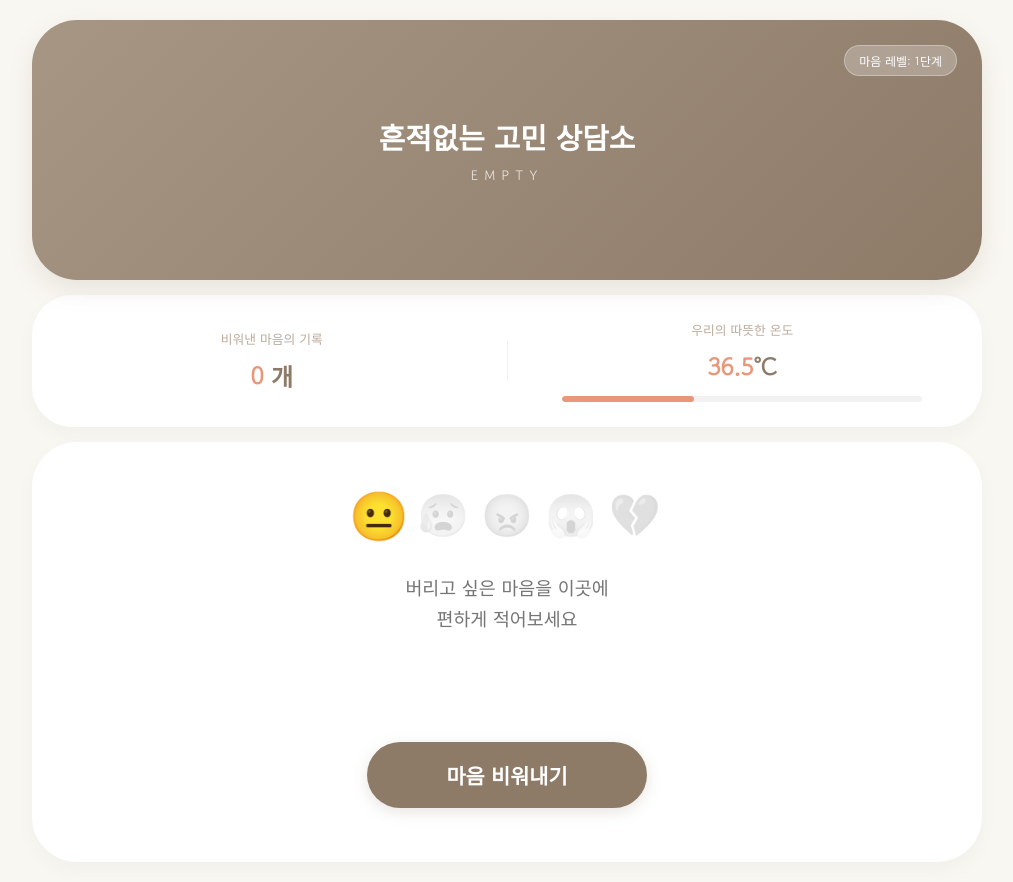
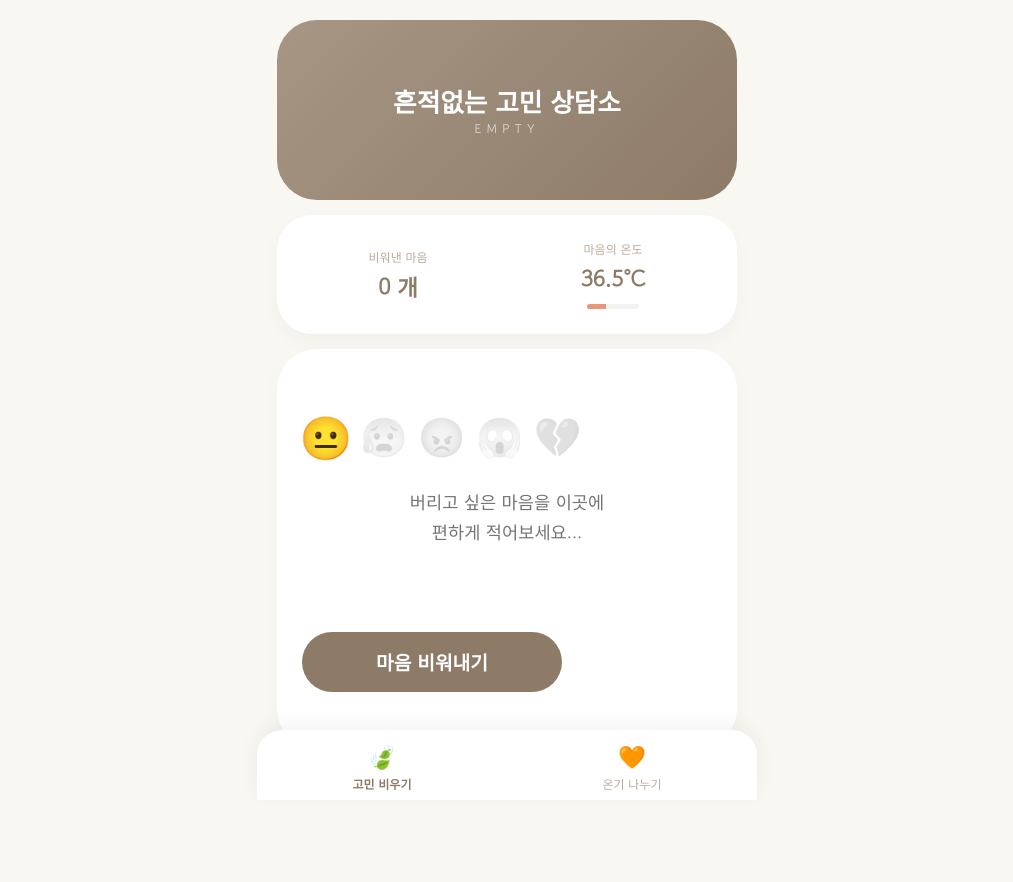
Before and after one commit to wooseonjin/Empty, a Flask app: page / in a window 1280 px wide. Shown: the whole page, without its empty margins (133-1146 px from the left). After the commit the page ends 800 px from the top, so only its background shows below. Run offline with Flask 3, Linux system fonts and the light colour scheme; data comes from the database, SQL or seed files in the repository; data that the repository does not hold is empty.

Commit message:
흔적없는 고민 상담소:EMPTY

```diff
--- a/templates/index.html
+++ b/templates/index.html
@@ -12,7 +12,6 @@
             --accent: #e9967a;
         }
 
-        /* 기본 설정 */
         * {
             font-family: 'Gowun Dodum', sans-serif !important;
             box-sizing: border-box; margin: 0; padding: 0;
@@ -23,96 +22,68 @@
             background-color: var(--soft-beige);
             color: #5d564e; min-height: 100vh;
             display: flex; flex-direction: column; align-items: center;
-            padding: 20px 0;
+            padding-bottom: 80px; /* 내비게이션 바 공간 */
         }
 
         .main-wrapper {
             width: 100%; display: flex; flex-direction: column; gap: 15px; align-items: center;
-            max-width: 500px; /* 모바일 폭 기준 */
+            max-width: 500px; padding: 20px 0;
         }
 
-        /* [상단 배너] 이미지처럼 큼직하고 둥글게 */
+        /* 공통 카드 스타일 */
+        .card { width: 92%; background: white; box-shadow: 0 8px 20px rgba(0,0,0,0.03); }
+
+        /* [상단 배너] */
         .hero-section {
-            width: 92%; height: 220px;
+            width: 92%; height: 180px;
             background: linear-gradient(135deg, #a89685 0%, #8d7b68 100%);
             display: flex; flex-direction: column; justify-content: center; align-items: center;
-            color: white; text-align: center; border-radius: 45px; position: relative;
-            box-shadow: 0 10px 25px rgba(141, 123, 104, 0.15);
+            color: white; text-align: center; border-radius: 40px; position: relative;
         }
+        .main-title { font-size: 1.6rem; font-weight: 700; }
+        .sub-title { font-size: 0.8rem; letter-spacing: 5px; opacity: 0.7; }
 
-        .rank-tag {
-            position: absolute; top: 25px; right: 25px;
-            background: rgba(255,255,255,0.25); padding: 6px 14px;
-            border-radius: 20px; font-size: 0.75rem; border: 1px solid rgba(255,255,255,0.3);
-            backdrop-filter: blur(4px);
+        /* [섹션 전환] */
+        .content-section { display: none; width: 100%; flex-direction: column; align-items: center; gap: 15px; }
+        .content-section.active { display: flex; }
+
+        /* [고민 비우기 뷰] */
+        .info-card { padding: 25px 15px; border-radius: 35px; display: flex; justify-content: space-around; align-items: center; }
+        .info-label { font-size: 0.75rem; color: #bcab9a; margin-bottom: 5px; text-align: center; }
+        .info-value { font-size: 1.4rem; font-weight: 700; color: var(--main-brown); text-align: center; }
+        .temp-bar-bg { width: 80%; height: 5px; background: #f2f2f2; border-radius: 10px; margin: 10px auto 0; overflow: hidden; }
+        .temp-bar-fill { height: 100%; background: var(--accent); transition: width 1.5s ease; }
+
+        .input-card { padding: 40px 25px; border-radius: 40px; min-height: 400px; display: flex; flex-direction: column; align-items: center; justify-content: center; position: relative; }
+        .emotion-selector { margin-bottom: 25px; display: flex; gap: 10px; }
+        .emotion-btn { cursor: pointer; font-size: 2.4rem; filter: grayscale(1); opacity: 0.2; transition: 0.3s; }
+        .emotion-btn.active { filter: grayscale(0); opacity: 1; transform: scale(1.1); }
+        #content { width: 100%; height: 140px; border: none; background: transparent; font-size: 1.1rem; outline: none; resize: none; text-align: center; line-height: 1.7; }
+        .btn-empty { background: var(--main-brown); color: white; border: none; padding: 16px 0; width: 100%; max-width: 260px; font-size: 1.2rem; font-weight: 700; border-radius: 50px; cursor: pointer; }
+
+        /* [온기 나누기 뷰] */
+        .warmth-list { width: 92%; display: flex; flex-direction: column; gap: 12px; }
+        .warmth-card { background: white; padding: 20px; border-radius: 25px; box-shadow: 0 4px 15px rgba(0,0,0,0.02); border-left: 5px solid var(--accent); animation: fadeIn 0.5s ease; }
+        .warmth-text { font-size: 1rem; line-height: 1.6; color: #5d564e; }
+        .warmth-date { font-size: 0.7rem; color: #bcab9a; margin-top: 8px; display: block; }
+
+        .warmth-input-card { padding: 25px; border-radius: 35px; margin-bottom: 10px; }
+        #warmth-msg { width: 100%; height: 80px; border: 1px solid #eee; border-radius: 20px; padding: 15px; font-size: 0.95rem; outline: none; resize: none; margin-bottom: 15px; }
+        .btn-share { background: var(--accent); color: white; border: none; padding: 12px 25px; border-radius: 30px; font-weight: 700; cursor: pointer; width: 100%; }
+
+        /* [하단 내비게이션] */
+        .bottom-nav {
+            position: fixed; bottom: 0; width: 100%; max-width: 500px; height: 70px;
+            background: white; display: flex; justify-content: space-around; align-items: center;
+            box-shadow: 0 -5px 20px rgba(0,0,0,0.05); border-radius: 25px 25px 0 0; z-index: 100;
         }
+        .nav-item { display: flex; flex-direction: column; align-items: center; color: #bcab9a; cursor: pointer; transition: 0.3s; }
+        .nav-item.active { color: var(--main-brown); font-weight: 700; }
+        .nav-icon { font-size: 1.4rem; margin-bottom: 4px; }
+        .nav-label { font-size: 0.75rem; }
 
-        .main-title { font-size: 1.8rem; font-weight: 700; margin-bottom: 8px; }
-        .sub-title { font-size: 0.85rem; letter-spacing: 6px; opacity: 0.8; }
-
-        /* [정보 카드] 이미지와 동일한 2분할 구조 */
-        .info-card {
-            width: 92%; background: white; padding: 25px 15px; border-radius: 40px;
-            display: flex; justify-content: space-around; align-items: center;
-            box-shadow: 0 8px 20px rgba(0,0,0,0.03);
-        }
-        .info-item { text-align: center; flex: 1; }
-        .info-label { font-size: 0.8rem; color: #bcab9a; margin-bottom: 10px; }
-        .info-value { font-size: 1.5rem; font-weight: 700; color: var(--main-brown); }
-        .info-value span { color: var(--accent); }
-
-        .v-line { width: 1px; height: 40px; background: #f0f0f0; margin: 0 10px; }
-
-        /* 온도 바 설정 (이미지처럼 아래 배치) */
-        .temp-bar-bg { width: 80%; height: 6px; background: #f2f2f2; border-radius: 10px; margin: 12px auto 0; overflow: hidden; }
-        .temp-bar-fill { height: 100%; background: var(--accent); transition: width 1.5s ease; border-radius: 10px; }
-
-        /* [입력 카드] */
-        .input-card {
-            width: 92%; background: white; padding: 40px 25px; border-radius: 45px;
-            box-shadow: 0 8px 20px rgba(0,0,0,0.03);
-            display: flex; flex-direction: column; align-items: center;
-            min-height: 420px; position: relative;
-        }
-
-        .input-view { width: 100%; display: flex; flex-direction: column; align-items: center; }
-
-        /* 이모티콘 (😮‍💨 -> 😱 변경 완료) */
-        .emotion-selector { margin-bottom: 30px; display: flex; gap: 12px; }
-        .emotion-btn { cursor: pointer; font-size: 2.6rem; filter: grayscale(1); opacity: 0.2; transition: 0.3s; }
-        .emotion-btn.active { filter: grayscale(0); opacity: 1; transform: scale(1.15); }
-
-        #content {
-            width: 100%; height: 150px; border: none; background: transparent;
-            font-size: 1.15rem; outline: none; resize: none; text-align: center;
-            line-height: 1.7; color: #5d564e; margin-bottom: 20px;
-        }
-
-        /* [버튼] 이미지처럼 둥근 갈색 타원형 */
-        .btn-empty {
-            background: var(--main-brown); color: white; border: none;
-            padding: 18px 0; width: 100%; max-width: 280px;
-            font-size: 1.3rem; font-weight: 700; border-radius: 60px;
-            cursor: pointer; box-shadow: 0 4px 15px rgba(141, 123, 104, 0.2);
-        }
-
-        /* 응원 문구 뷰 */
-        .quote-view {
-            display: none; flex-direction: column; align-items: center; text-align: center; justify-content: center;
-            position: absolute; top: 50%; transform: translateY(-50%); width: 85%;
-            animation: fadeIn 1s ease forwards;
-        }
-        @keyframes fadeIn { from { opacity: 0; } to { opacity: 1; } }
-        .quote-text { font-size: 1.3rem; line-height: 1.8; color: var(--main-brown); margin-bottom: 30px; word-break: keep-all; }
-        .btn-retry { background: transparent; color: #bcab9a; border: 1px solid #eee; padding: 10px 25px; border-radius: 30px; font-size: 0.85rem; }
-
-        /* PC 대응 (가로폭 확장) */
-        @media (min-width: 768px) {
-            .main-wrapper { max-width: 1000px; }
-            .hero-section, .info-card, .input-card { width: 95% !important; }
-            .hero-section { height: 260px; }
-        }
-
+        /* 애니메이션 */
+        @keyframes fadeIn { from { opacity: 0; transform: translateY(10px); } to { opacity: 1; transform: translateY(0); } }
         .burning { transform: scale(0.95); opacity: 0; filter: blur(15px); transition: 0.8s ease; }
     </style>
 </head>
@@ -120,26 +91,25 @@
 
 <div class="main-wrapper">
     <div class="hero-section">
-        <div class="rank-tag">마음 레벨: <span id="rank-level">1단계</span></div>
         <h1 class="main-title">흔적없는 고민 상담소</h1>
         <div class="sub-title">EMPTY</div>
     </div>
 
-    <div class="info-card">
+    <div id="section-burn" class="content-section active">
+        <div class="card info-card">
             <div class="info-item">
-            <div class="info-label">비워낸 마음의 기록</div>
+                <div class="info-label">비워낸 마음</div>
                 <div class="info-value"><span id="total-val">0</span> 개</div>
             </div>
-        <div class="v-line"></div>
             <div class="info-item">
-            <div class="info-label">우리의 따뜻한 온도</div>
+                <div class="info-label">마음의 온도</div>
                 <div class="info-value"><span id="temp-text">36.5</span>°C</div>
                 <div class="temp-bar-bg"><div class="temp-bar-fill" id="temp-fill"></div></div>
             </div>
         </div>
 
-    <div class="input-card">
-        <div class="input-view" id="input-view">
+        <div class="card input-card">
+            <div id="input-view">
                 <div class="emotion-selector">
                     <span class="emotion-btn active" onclick="selectEmotion(this, '😐')">😐</span>
                     <span class="emotion-btn" onclick="selectEmotion(this, '😰')">😰</span>
@@ -147,21 +117,60 @@
                     <span class="emotion-btn" onclick="selectEmotion(this, '😱')">😱</span>
                     <span class="emotion-btn" onclick="selectEmotion(this, '💔')">💔</span>
                 </div>
-            <textarea id="content" placeholder="버리고 싶은 마음을 이곳에&#10;편하게 적어보세요"></textarea>
+                <textarea id="content" placeholder="버리고 싶은 마음을 이곳에&#10;편하게 적어보세요..."></textarea>
                 <button class="btn-empty" onclick="processBurn()">마음 비워내기</button>
             </div>
+            <div id="quote-view" style="display:none; text-align: center;">
+                <p id="quote-text" style="font-size: 1.3rem; line-height: 1.8; color: var(--main-brown); margin-bottom: 30px;"></p>
+                <button onclick="resetView()" style="background:none; border:1px solid #eee; padding:10px 20px; border-radius:20px; color:#bcab9a; cursor:pointer;">다른 고민 비우기</button>
+            </div>
+        </div>
+    </div>
 
-        <div class="quote-view" id="quote-view">
-            <p class="quote-text" id="quote-text"></p>
-            <button class="btn-retry" onclick="resetView()">다른 고민 비우기</button>
+    <div id="section-warmth" class="content-section">
+        <div class="card warmth-input-card">
+            <p style="font-size: 0.9rem; color: #bcab9a; margin-bottom: 12px; text-align: center;">누군가에게 힘이 될 한마디를 남겨주세요.</p>
+            <textarea id="warmth-msg" placeholder="예) 오늘도 정말 수고 많았어요. 당신은 충분히 빛나는 사람이에요."></textarea>
+            <button class="btn-share" onclick="shareWarmth()">온기 나누기</button>
         </div>
+
+        <div class="warmth-list" id="warmth-list">
+            <div class="warmth-card">
+                <p class="warmth-text">비워낸 그 자리에 행복이 가득 채워지길 바랄게요. ✨</p>
+                <span class="warmth-date">방금 전</span>
+            </div>
+            <div class="warmth-card">
+                <p class="warmth-text">당신이 겪는 모든 일들이 결국 당신을 더 단단하게 만들어 줄 거예요. 힘내세요!</p>
+                <span class="warmth-date">10분 전</span>
+            </div>
+        </div>
+    </div>
+</div>
+
+<div class="bottom-nav">
+    <div class="nav-item active" onclick="switchTab('burn', this)">
+        <span class="nav-icon">🍃</span>
+        <span class="nav-label">고민 비우기</span>
+    </div>
+    <div class="nav-item" onclick="switchTab('warmth', this)">
+        <span class="nav-icon">🧡</span>
+        <span class="nav-label">온기 나누기</span>
     </div>
 </div>
 
 <script>
     let selectedEmotion = '😐';
-    window.onload = fetchInfo;
 
+    // 탭 전환 기능
+    function switchTab(section, el) {
+        document.querySelectorAll('.content-section').forEach(s => s.classList.remove('active'));
+        document.querySelectorAll('.nav-item').forEach(n => n.classList.remove('active'));
+
+        document.getElementById('section-' + section).classList.add('active');
+        el.classList.add('active');
+    }
+
+    // [기존] 고민 비우기 로직
     async function fetchInfo() {
         try {
             const res = await fetch('/info');
@@ -169,14 +178,7 @@
             document.getElementById('total-val').innerText = data.total;
             const tempVal = (36.5 + (data.total * 0.1)).toFixed(1);
             document.getElementById('temp-text').innerText = tempVal;
-            document.getElementById('temp-fill').style.width = Math.min((tempVal / 100) * 100, 100) + "%";
-
-            let level = "1단계";
-            if(data.total > 100) level = "마스터";
-            else if(data.total > 50) level = "4단계";
-            else if(data.total > 20) level = "3단계";
-            else if(data.total > 5) level = "2단계";
-            document.getElementById('rank-level').innerText = level;
+            document.getElementById('temp-fill').style.width = Math.min(tempVal, 100) + "%";
         } catch(e) {}
     }
 
@@ -189,10 +191,8 @@
     async function processBurn() {
         const area = document.getElementById('content');
         if (!area.value.trim()) return;
-
         document.getElementById('input-view').classList.add('burning');
 
-        try {
         const res = await fetch('/burn', {
             method: 'POST',
             body: new URLSearchParams({'content': area.value, 'emotion': selectedEmotion})
@@ -201,21 +201,36 @@
 
         setTimeout(() => {
             document.getElementById('input-view').style.display = 'none';
-                document.getElementById('quote-view').style.display = 'flex';
+            document.getElementById('quote-view').style.display = 'block';
             document.getElementById('quote-text').innerText = data.quote;
             fetchInfo();
         }, 800);
-        } catch(e) {
-            document.getElementById('input-view').classList.remove('burning');
-        }
     }
 
     function resetView() {
         document.getElementById('content').value = "";
         document.getElementById('input-view').classList.remove('burning');
-        document.getElementById('input-view').style.display = 'flex';
+        document.getElementById('input-view').style.display = 'block';
         document.getElementById('quote-view').style.display = 'none';
     }
+
+    // [신규] 온기 나누기 로직
+    function shareWarmth() {
+        const msgArea = document.getElementById('warmth-msg');
+        const text = msgArea.value.trim();
+        if(!text) return;
+
+        const list = document.getElementById('warmth-list');
+        const newMsg = document.createElement('div');
+        newMsg.className = 'warmth-card';
+        newMsg.innerHTML = `<p class="warmth-text">${text}</p><span class="warmth-date">방금 전</span>`;
+
+        list.prepend(newMsg); // 최신글이 위로
+        msgArea.value = "";
+        alert("당신의 온기가 성공적으로 전달되었습니다! 🧡");
+    }
+
+    window.onload = fetchInfo;
 </script>
 </body>
 </html>
```
Lines whose indentation alone changed are shown as unchanged.
